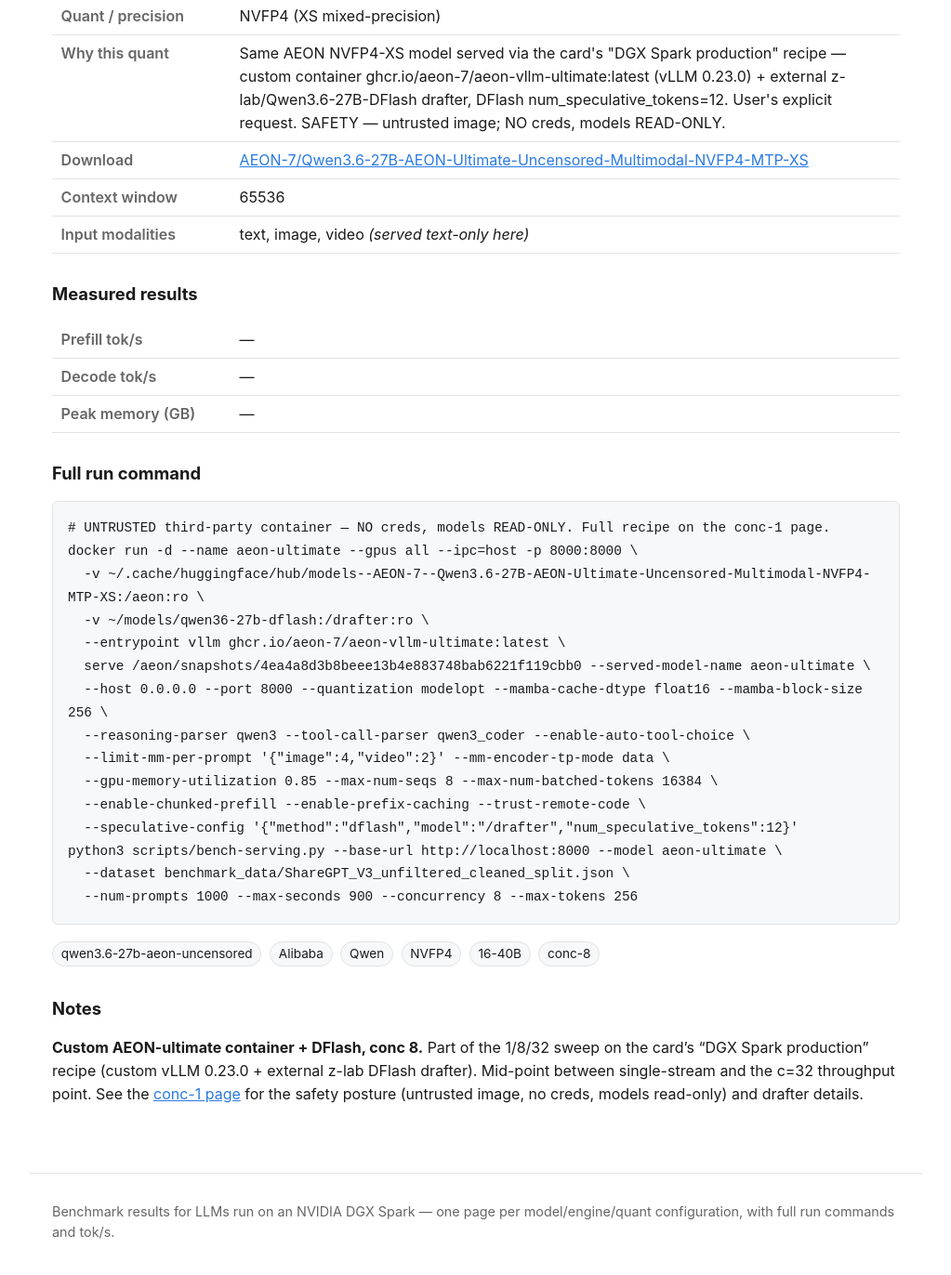
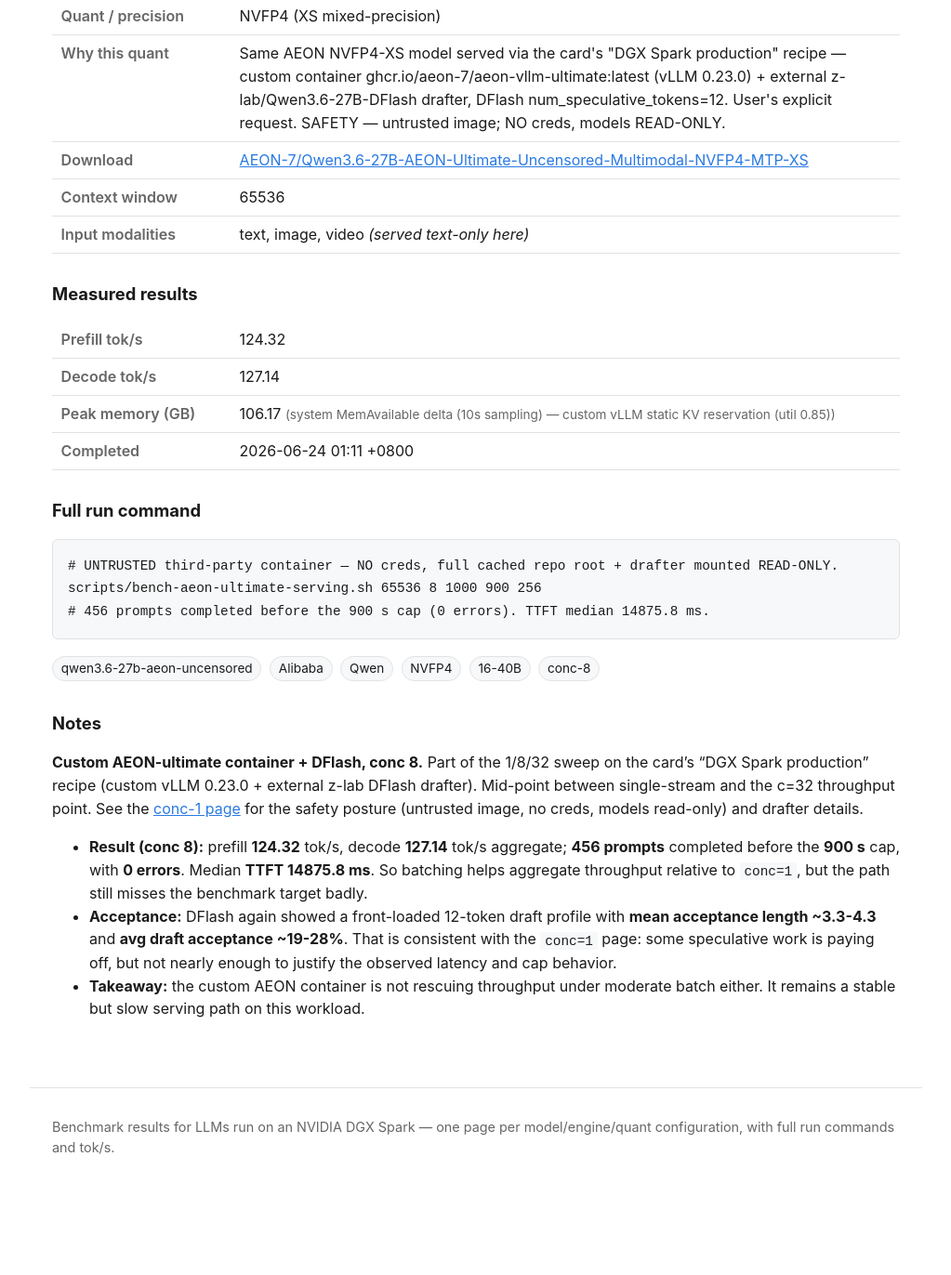
Before and after one commit to yjsoon/autobench, a Jekyll site: the page built from _configs/qwen3-6-27b-aeon-uncensored-vllm-ultimate-dflash-c8.md, in a window 1280 px wide and 1400 px high, scrolled down 527 px. Shown: the top 1372 px of the window at 93% size, without its empty margins (128-1151 px from the left). Built offline with Jekyll 4.4.1, drawn with Linux system fonts in a browser that asks for light colours; after the commit the page ends 1836 px from its top, so only the background shows below that; some of the changed text lies outside the part shown.

Commit message:
Record AEON DFlash benchmark at conc 8

```diff
--- a/_configs/qwen3-6-27b-aeon-uncensored-vllm-ultimate-dflash-c8.md
+++ b/_configs/qwen3-6-27b-aeon-uncensored-vllm-ultimate-dflash-c8.md
@@ -15,23 +15,19 @@
 mm_served: false
 concurrency: 8
 tags: [qwen3.6-27b-aeon-uncensored, Alibaba, Qwen, NVFP4, 16-40B, conc-8]
-status: pending
+status: done
+prefill_toks: 124.32
+decode_toks: 127.14
+mem_gb: 106.17
+mem_source: system MemAvailable delta (10s sampling) — custom vLLM static KV reservation (util 0.85)
+spec_acceptance: 19-28% avg draft acceptance · mean acceptance length ~3.3-4.3 · per-position decay across 12 draft tokens
+measured_on: 2026-06-24
+completed_at: 2026-06-24 01:11 +0800
+engine_image: ghcr.io/aeon-7/aeon-vllm-ultimate:latest@sha256:be9e05a11da6e72607ab6f3e960993b253b673af0727005122a3266129a518e3
 run_command: |
-  # UNTRUSTED third-party container — NO creds, models READ-ONLY. Full recipe on the conc-1 page.
-  docker run -d --name aeon-ultimate --gpus all --ipc=host -p 8000:8000 \
-    -v ~/.cache/huggingface/hub/models--AEON-7--Qwen3.6-27B-AEON-Ultimate-Uncensored-Multimodal-NVFP4-MTP-XS:/aeon:ro \
-    -v ~/models/qwen36-27b-dflash:/drafter:ro \
-    --entrypoint vllm ghcr.io/aeon-7/aeon-vllm-ultimate:latest \
-    serve /aeon/snapshots/4ea4a8d3b8beee13b4e883748bab6221f119cbb0 --served-model-name aeon-ultimate \
-    --host 0.0.0.0 --port 8000 --quantization modelopt --mamba-cache-dtype float16 --mamba-block-size 256 \
-    --reasoning-parser qwen3 --tool-call-parser qwen3_coder --enable-auto-tool-choice \
-    --limit-mm-per-prompt '{"image":4,"video":2}' --mm-encoder-tp-mode data \
-    --gpu-memory-utilization 0.85 --max-num-seqs 8 --max-num-batched-tokens 16384 \
-    --enable-chunked-prefill --enable-prefix-caching --trust-remote-code \
-    --speculative-config '{"method":"dflash","model":"/drafter","num_speculative_tokens":12}'
-  python3 scripts/bench-serving.py --base-url http://localhost:8000 --model aeon-ultimate \
-    --dataset benchmark_data/ShareGPT_V3_unfiltered_cleaned_split.json \
-    --num-prompts 1000 --max-seconds 900 --concurrency 8 --max-tokens 256
+  # UNTRUSTED third-party container — NO creds, full cached repo root + drafter mounted READ-ONLY.
+  scripts/bench-aeon-ultimate-serving.sh 65536 8 1000 900 256
+  # 456 prompts completed before the 900 s cap (0 errors). TTFT median 14875.8 ms.
 ---
 
 **Custom AEON-ultimate container + DFlash, conc 8.** Part of the 1/8/32 sweep on the card's "DGX Spark
@@ -39,4 +35,12 @@
 [conc-1 page](qwen3-6-27b-aeon-uncensored-vllm-ultimate-dflash-c1) for the safety posture (untrusted
 image, no creds, models read-only) and drafter details.
 
-<!-- results pending -->
+- **Result (conc 8):** prefill **124.32** tok/s, decode **127.14** tok/s aggregate; **456 prompts**
+  completed before the **900 s** cap, with **0 errors**. Median **TTFT 14875.8 ms**. So batching helps
+  aggregate throughput relative to `conc=1`, but the path still misses the benchmark target badly.
+- **Acceptance:** DFlash again showed a front-loaded 12-token draft profile with **mean acceptance
+  length ~3.3-4.3** and **avg draft acceptance ~19-28%**. That is consistent with the `conc=1` page:
+  some speculative work is paying off, but not nearly enough to justify the observed latency and cap
+  behavior.
+- **Takeaway:** the custom AEON container is not rescuing throughput under moderate batch either. It
+  remains a stable but slow serving path on this workload.
```
